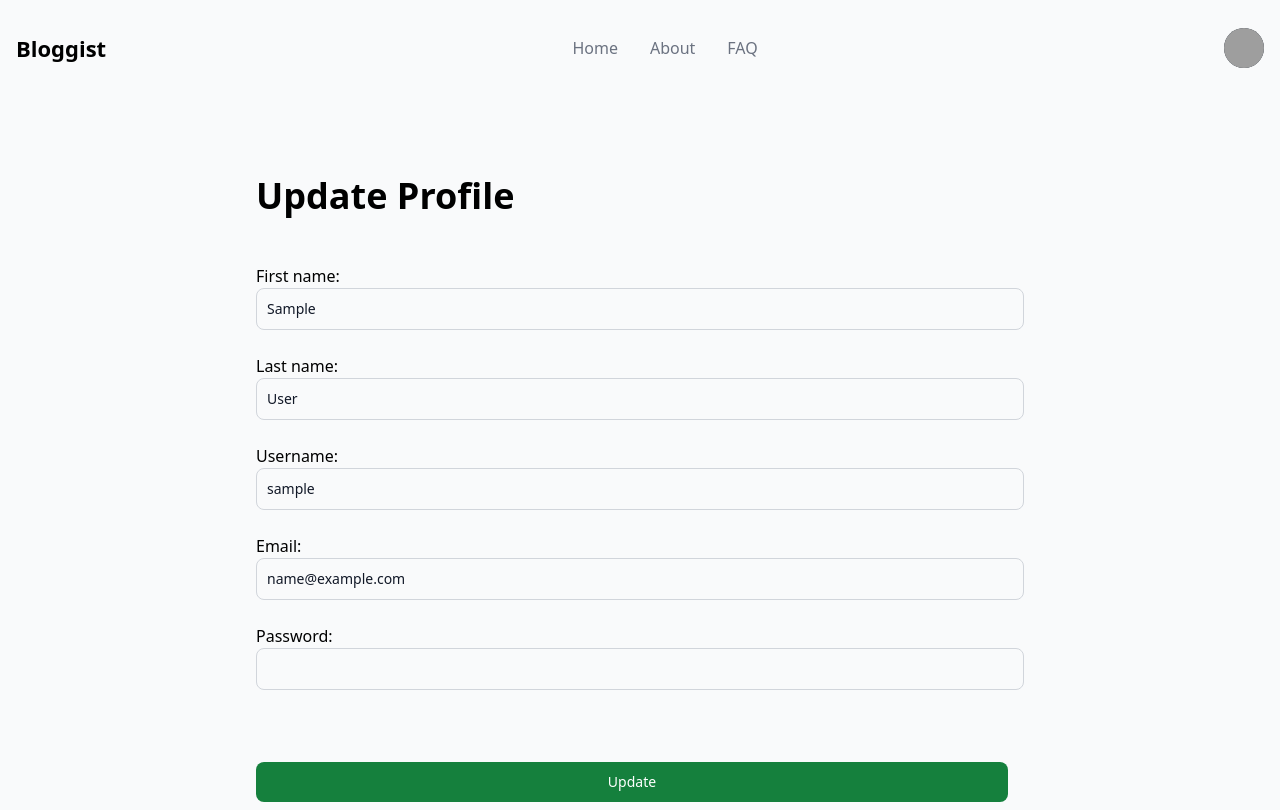
After one commit to n4ff4h/inkstory-django, a Django app: page /registration/update_profile/ in a window 1280 px wide. The commit adds this page. Run offline with Django 4.2, Linux system fonts and the light colour scheme; the visitor is signed in with stand-in values (Sample User, id 1); some libraries are stand-ins or nearby versions; grey boxes are pictures that could not be loaded.

Commit message:
feat: Customize ProfileUpdateForm with tailwind

```diff
--- a/accounts/forms.py
+++ b/accounts/forms.py
@@ -1,4 +1,4 @@
-from django.contrib.auth.forms import UserCreationForm
+from django.contrib.auth.forms import UserCreationForm, UserChangeForm
 from django.contrib.auth.models import User
 from django import forms
 
@@ -73,3 +73,63 @@ class RegisterForm(UserCreationForm):
     class Meta:
         model = User
         fields = ['first_name', 'last_name', 'username', 'email', 'password1', 'password2']
+
+
+class ProfileUpdateForm(UserChangeForm):
+    first_name = forms.CharField(max_length=255,
+                                 required=True,
+                                 widget=forms.TextInput(attrs={'class': 'bg-gray-50 border border-gray-300 '
+                                                                        'text-gray-900 text-sm rounded-lg '
+                                                                        'focus:ring-blue-500 focus:border-blue-500 '
+                                                                        'block w-full p-2.5 dark:bg-gray-700 '
+                                                                        'dark:border-gray-600 '
+                                                                        'dark:placeholder-gray-400 dark:text-white '
+                                                                        'dark:focus:ring-blue-500 '
+                                                                        'dark:focus:border-blue-500'}))
+
+    last_name = forms.CharField(max_length=255,
+                                required=True,
+                                widget=forms.TextInput(attrs={'class': 'bg-gray-50 border border-gray-300 '
+                                                                       'text-gray-900 text-sm rounded-lg '
+                                                                       'focus:ring-blue-500 focus:border-blue-500 '
+                                                                       'block w-full p-2.5 dark:bg-gray-700 '
+                                                                       'dark:border-gray-600 '
+                                                                       'dark:placeholder-gray-400 dark:text-white '
+                                                                       'dark:focus:ring-blue-500 '
+                                                                       'dark:focus:border-blue-500'}))
+
+    username = forms.CharField(max_length=255,
+                               required=True,
+                               widget=forms.TextInput(attrs={'class': 'bg-gray-50 border border-gray-300 '
+                                                                      'text-gray-900 text-sm rounded-lg '
+                                                                      'focus:ring-blue-500 focus:border-blue-500 '
+                                                                      'block w-full p-2.5 dark:bg-gray-700 '
+                                                                      'dark:border-gray-600 '
+                                                                      'dark:placeholder-gray-400 dark:text-white '
+                                                                      'dark:focus:ring-blue-500 '
+                                                                      'dark:focus:border-blue-500'}))
+
+    email = forms.EmailField(max_length=255,
+                             required=True,
+                             widget=forms.EmailInput(attrs={'class': 'bg-gray-50 border border-gray-300 '
+                                                                     'text-gray-900 text-sm rounded-lg '
+                                                                     'focus:ring-blue-500 focus:border-blue-500 '
+                                                                     'block w-full p-2.5 dark:bg-gray-700 '
+                                                                     'dark:border-gray-600 '
+                                                                     'dark:placeholder-gray-400 dark:text-white '
+                                                                     'dark:focus:ring-blue-500 '
+                                                                     'dark:focus:border-blue-500'}))
+
+    password = forms.CharField(max_length=255,
+                               widget=forms.PasswordInput(attrs={'class': 'bg-gray-50 border border-gray-300 '
+                                                                          'text-gray-900 text-sm rounded-lg '
+                                                                          'focus:ring-blue-500 focus:border-blue-500 '
+                                                                          'block w-full p-2.5 dark:bg-gray-700 '
+                                                                          'dark:border-gray-600 '
+                                                                          'dark:placeholder-gray-400 dark:text-white '
+                                                                          'dark:focus:ring-blue-500 '
+                                                                          'dark:focus:border-blue-500'}))
+
+    class Meta:
+        model = User
+        fields = ['first_name', 'last_name', 'username', 'email', 'password']
--- /dev/null
+++ b/accounts/templates/registration/update_profile.html
@@ -0,0 +1,26 @@
+{% extends 'base.html' %}
+{% load static %}
+
+<!-- Title -->
+{% block title %} Update Profile {% endblock %}
+<!-- Title end -->
+
+<!-- Main content -->
+{% block content %}
+    <div class="w-full max-w-screen-md px-2 sm:px-0 mx-auto">
+      <h1 class="pb-12 font-bold font-lora text-4xl text-dark-gray">Update Profile</h1>
+
+      <form method="post" class=" flex flex-col gap-y-6">
+        {% csrf_token %}
+        {{ form.as_p }}
+
+        <br />
+
+        <button type="submit"
+                class="focus:outline-none text-white bg-green-700 hover:bg-green-800 focus:ring-4 focus:ring-green-300 font-medium rounded-lg text-sm px-5 py-2.5 mr-4 mb-2 dark:bg-green-600 dark:hover:bg-green-700 dark:focus:ring-green-800 transition">
+          Update
+        </button>
+      </form>
+    </div>
+
+{% endblock %}
--- a/accounts/urls.py
+++ b/accounts/urls.py
@@ -1,6 +1,7 @@
 from django.urls import path
-from .views import UserRegisterView
+from .views import UserRegisterView, ProfileUpdateView
 
 urlpatterns = [
     path('register/', UserRegisterView.as_view(), name="register"),
+    path('update_profile/', ProfileUpdateView.as_view(), name="profile_update"),
 ]
--- a/accounts/views.py
+++ b/accounts/views.py
@@ -1,8 +1,8 @@
 from django.shortcuts import render, redirect
 from django.views import generic
-from django.contrib.auth.forms import UserCreationForm
+from django.contrib.auth.forms import UserChangeForm
 from django.urls import reverse_lazy
-from .forms import RegisterForm
+from .forms import RegisterForm, ProfileUpdateForm
 from django.contrib import messages
 
 
@@ -28,3 +28,11 @@ class UserRegisterView(generic.CreateView):
             return redirect(to='login')
 
         return render(request, self.template_name, {'form': form})
+
+
+class ProfileUpdateView(generic.UpdateView):
+    form_class = ProfileUpdateForm
+    template_name = 'registration/update_profile.html'
+
+    def get_object(self, queryset=None):
+        return self.request.user
--- a/posts/templates/create_post.html
+++ b/posts/templates/create_post.html
@@ -13,6 +13,9 @@
       {% csrf_token %}
       {{ form.media }}
       {{ form.as_p }}
+
+      <br />
+
       <button type="submit"
               class="focus:outline-none text-white bg-green-700 hover:bg-green-800 focus:ring-4 focus:ring-green-300 font-medium rounded-lg text-sm px-5 py-2.5 mr-2 mb-2 dark:bg-green-600 dark:hover:bg-green-700 dark:focus:ring-green-800">
         Publish
--- a/posts/templates/post_detail.html
+++ b/posts/templates/post_detail.html
@@ -46,7 +46,7 @@
               <ul class="py-1 text-sm text-gray-700 dark:text-gray-200" aria-labelledby="dropdownDefault">
                 <li>
                   <a href="{% url 'post_update' post.slug %}"
-                     class="block px-4 py-2 hover:bg-blue-100 hover:text-blue-600 dark:hover:bg-gray-600 dark:hover:text-white">Edit</a>
+                     class="block px-4 py-2 hover:bg-gray-100 hover:text-gray-600 dark:hover:bg-gray-600 dark:hover:text-white">Edit</a>
                 </li>
                 <li>
                   <a href="#"
--- a/posts/templates/update_post.html
+++ b/posts/templates/update_post.html
@@ -14,6 +14,8 @@
         {% csrf_token %}
         {{ form.media }}
         {{ form.as_p }}
+
+        <br />
 
         <button type="submit"
                 class="focus:outline-none text-white bg-green-700 hover:bg-green-800 focus:ring-4 focus:ring-green-300 font-medium rounded-lg text-sm px-5 py-2.5 mr-4 mb-2 dark:bg-green-600 dark:hover:bg-green-700 dark:focus:ring-green-800 transition">
--- a/templates/base.html
+++ b/templates/base.html
@@ -26,6 +26,7 @@
           >Bloggist</span
           >
       </a>
+
       {% if not user.is_authenticated %}
         <button data-collapse-toggle="mobile-menu" type="button"
                 class="inline-flex items-center p-2 ml-1 text-sm text-gray-500 rounded-lg md:hidden hover:bg-gray-100 focus:outline-none focus:ring-2 focus:ring-gray-200 dark:text-gray-400 dark:hover:bg-gray-700 dark:focus:ring-gray-600"
@@ -42,7 +43,9 @@
                   clip-rule="evenodd"></path>
           </svg>
         </button>
+
       {% endif %}
+
       {% if user.is_authenticated %}
         <div class="flex items-center md:order-2">
           <button type="button"
@@ -57,25 +60,32 @@
           <div
             class="hidden z-50 my-4 text-base list-none bg-gray-50 border rounded-lg divide-y divide-gray-100 shadow dark:bg-gray-700 dark:divide-gray-600"
             id="dropdown">
+
+            <!-- User information -->
             <div class="py-3 px-4">
               <span
                 class="block text-sm text-gray-900 dark:text-white">{{ request.user.first_name }} {{ request.user.last_name }}</span>
               <span
                 class="block text-sm font-medium text-gray-500 truncate dark:text-gray-400">{{ request.user.email }}</span>
             </div>
+
             <ul class="py-1" aria-labelledby="dropdown">
+              <!-- Dashboard -->
               <li>
                 <a href="#"
                    class="block py-2 px-4 text-sm text-gray-700 hover:bg-gray-100 dark:hover:bg-gray-600 dark:text-gray-200 dark:hover:text-white">Dashboard</a>
               </li>
+              <!-- Write -->
               <li>
                 <a href="{% url 'post_create' %}"
                    class="block py-2 px-4 text-sm text-gray-700 hover:bg-gray-100 dark:hover:bg-gray-600 dark:text-gray-200 dark:hover:text-white">Write</a>
               </li>
+              <!-- Profile -->
               <li>
-                <a href="#"
-                   class="block py-2 px-4 text-sm text-gray-700 hover:bg-gray-100 dark:hover:bg-gray-600 dark:text-gray-200 dark:hover:text-white">Settings</a>
+                <a href="{% url 'profile_update' %}"
+                   class="block py-2 px-4 text-sm text-gray-700 hover:bg-gray-100 dark:hover:bg-gray-600 dark:text-gray-200 dark:hover:text-white">Profile</a>
               </li>
+              <!-- Sign out -->
               <li>
                 <a href="{% url 'logout' %}"
                    class="block py-2 px-4 text-sm text-gray-700 hover:bg-gray-100 dark:hover:bg-gray-600 dark:text-gray-200 dark:hover:text-white">Sign
@@ -83,6 +93,7 @@
               </li>
             </ul>
           </div>
+
           <button data-collapse-toggle="mobile-menu" type="button"
                   class="inline-flex items-center p-2 ml-1 text-sm text-gray-500 rounded-lg md:hidden hover:bg-gray-100 focus:outline-none focus:ring-2 focus:ring-gray-200 dark:text-gray-400 dark:hover:bg-gray-700 dark:focus:ring-gray-600"
                   aria-controls="mobile-menu-2" aria-expanded="false">
@@ -153,6 +164,7 @@
   </main>
 </div>
 
+<!-- Flowbite js -->
 <script src="https://unpkg.com/flowbite@1.4.7/dist/flowbite.js"></script>
 </body>
 </html>
```
